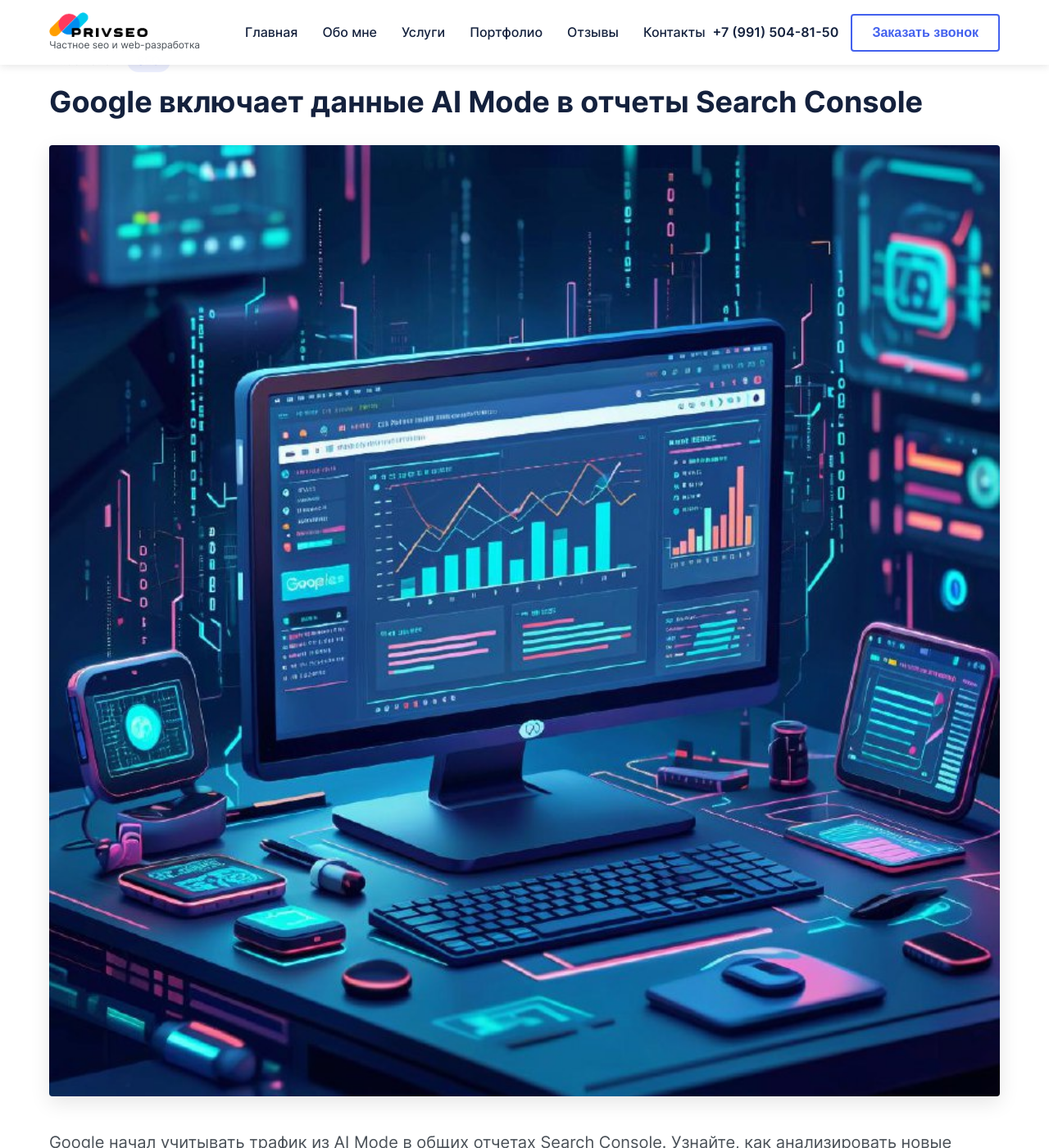
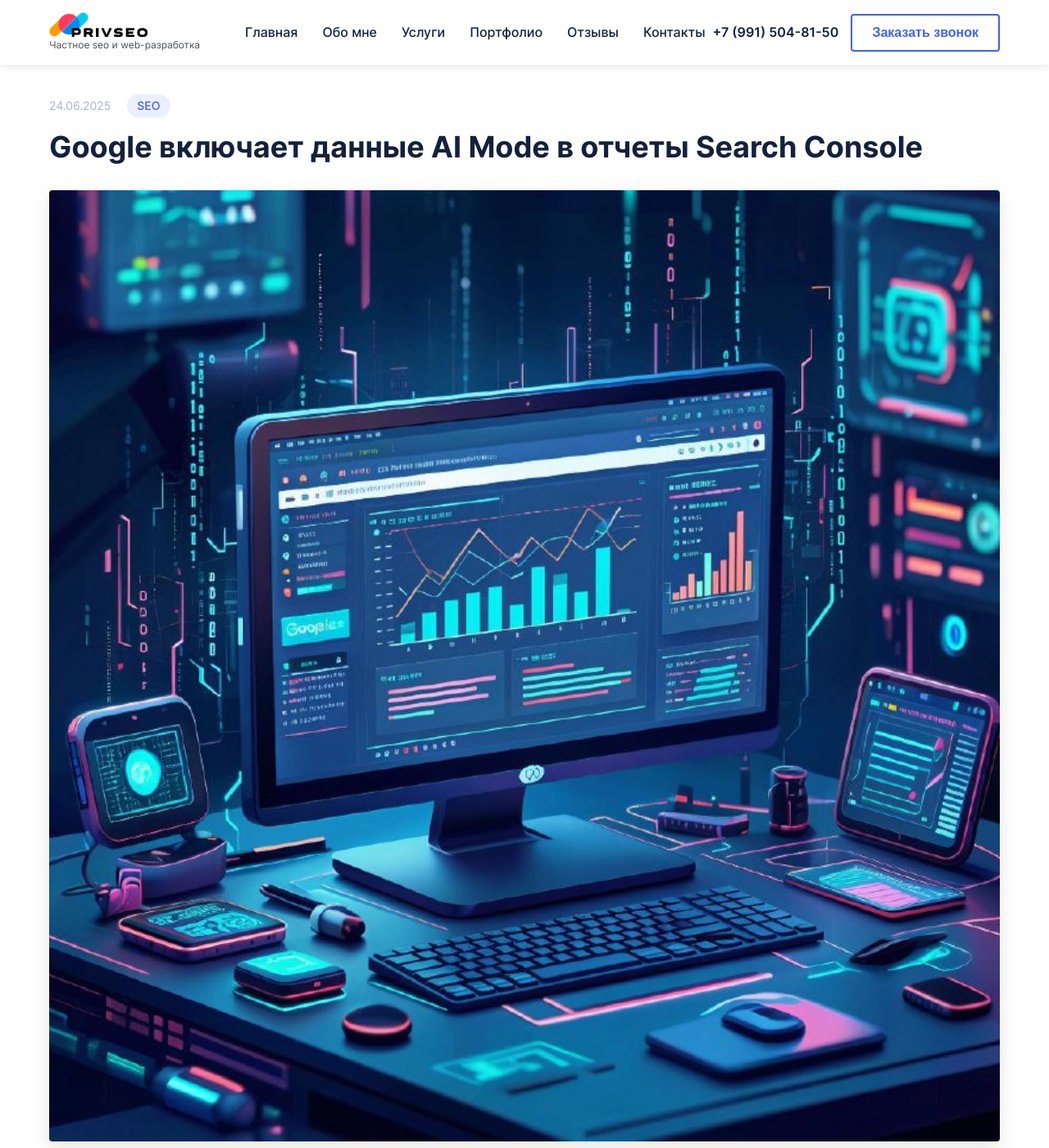
Before and after one commit to PrivateSeo/privateseo.github.io, a Jekyll site: the page built from _posts/news/2025-06-24-google-vklyuchaet-dannye-ai-mode-v-otchety-search-console.md, in a window 1280 px wide and 1400 px high. Shown: the whole window at 82% size. Built offline with Jekyll 4.4.1, drawn with Linux system fonts in a browser that asks for light colours.

Commit message:
отступ для детально страницы новости, чтобы не попадал по фикс меню

```diff
--- a/css/main.css
+++ b/css/main.css
@@ -1311,6 +1311,7 @@ ul {
 .news-article {
   padding: 6rem 0 8rem;
   background-color: white;
+  margin-top: 55px;
 }
 
 .article-header {
```
